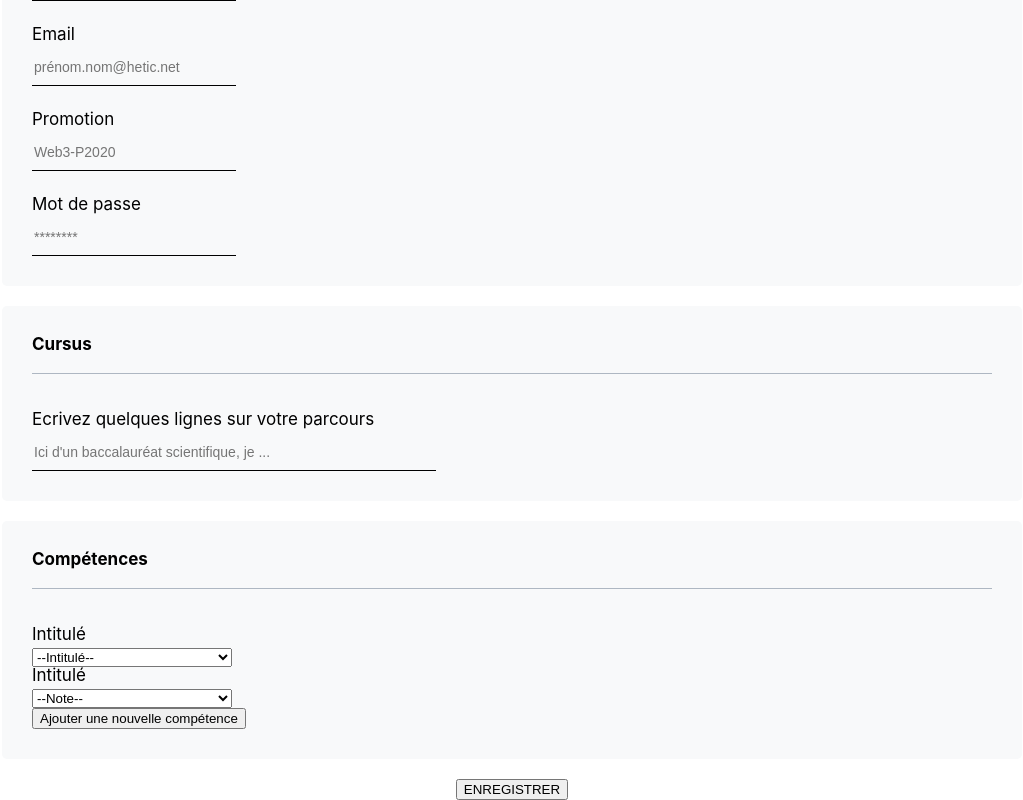
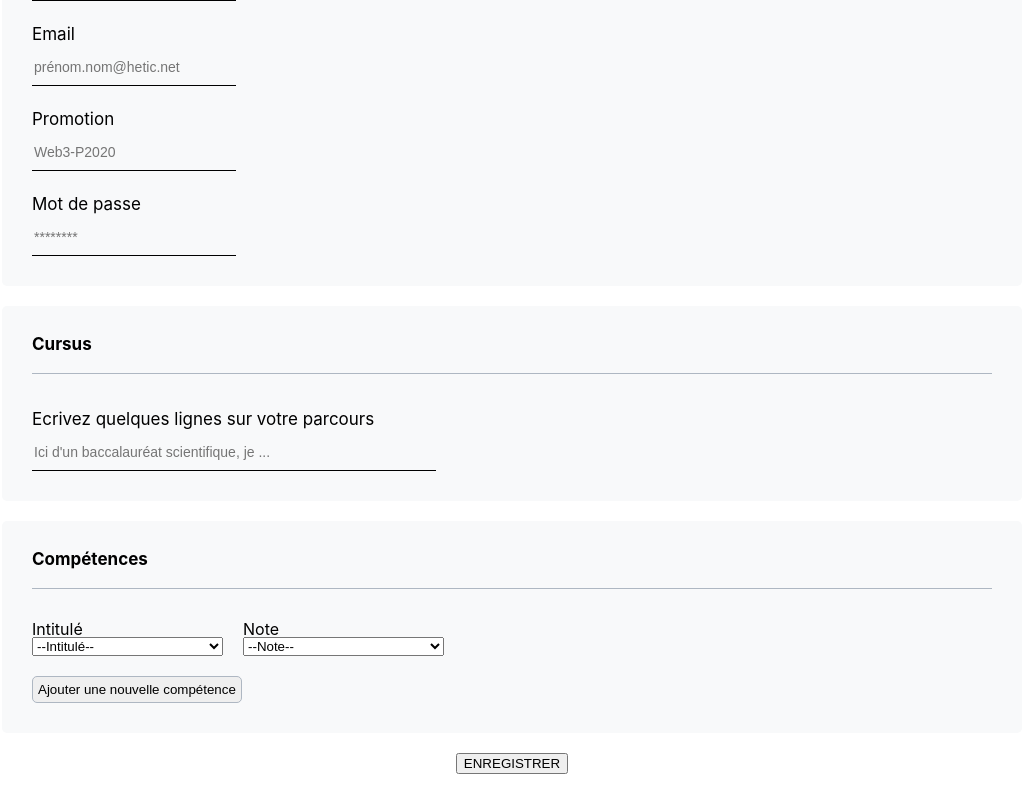
Before and after one commit to hichemamb/react-challenge-191026, a React (Create React App) app: page / in a window 1280 px wide. Shown: the part 483-1283 px from the top of the page, without its empty margins (128-1151 px from the left). After the commit the page ends 1257 px from the top, so only its background shows below. Built offline with nearby package versions, Linux system fonts and the light colour scheme.

Commit message:
[RC](feat): Register skill part css

```diff
--- a/src/components/Register/Register.js
+++ b/src/components/Register/Register.js
@@ -53,7 +53,7 @@ const Register = () => {
                      <Select skillValue={element.skill} markValue={element.mark} onChangeValue={onChangeWithIndex(index)} width="200px"/>
                   </div>
                )}
-               <button onClick={onAddSkill}>Ajouter une nouvelle compétence</button>
+               <button className="register-skills__button" onClick={onAddSkill}>Ajouter une nouvelle compétence</button>
             </Card>
             <button onClick={onRegister}>ENREGISTRER</button>
          </div>
--- a/src/components/Register/Register.scss
+++ b/src/components/Register/Register.scss
@@ -1,7 +1,19 @@
+@import '../_shared/style/variables';
+
 .register {
   display:flex;
   flex-direction: column;
   align-items: center;
   justify-content: center;
   padding-top: 50px;
+
+  &-skills {
+    &__button {
+      margin-top: 20px;
+      border : 1px solid $mediumGray;
+      color: $black;
+      padding: 5px;
+      border-radius: 5px;
+    }
+  }
 }
--- a/src/components/_shared/ButtonBack/ButtonBack.scss
+++ b/src/components/_shared/ButtonBack/ButtonBack.scss
@@ -1,4 +1,4 @@
-@import "../style//variables.scss";
+@import '../style/variables';
 
 a {
     width: 400px;
--- a/src/components/_shared/Select/Select.js
+++ b/src/components/_shared/Select/Select.js
@@ -4,8 +4,9 @@ import './Select.scss';
 const Select = ({skillValue, markValue, width, onChangeValue}) => {
 
    return (
-      <div className="input" style={{width: `${width}`}}>
-         <label className="input-label">Intitulé</label>
+      <div className="select" style={{width: `${width}`}}>
+         <div className="select-item">
+            <label className="select-label">Intitulé</label>
             <select name="skill" value={skillValue} onChange={onChangeValue}>
                <option>--Intitulé--</option>
                <option>Programmation côté client</option>
@@ -14,7 +15,9 @@ const Select = ({skillValue, markValue, width, onChangeValue}) => {
                <option>UX</option>
                <option>Gestion de projet</option>
             </select>
-         <label className="input-label">Intitulé</label>
+         </div>
+         <div className="select-item">
+            <label className="select-label">Note</label>
             <select name="mark" value={markValue} onChange={onChangeValue}>
                <option>--Note--</option>
                <option>A : excellente maîtrise</option>
@@ -25,6 +28,7 @@ const Select = ({skillValue, markValue, width, onChangeValue}) => {
                <option>F : totalement inconnu</option>
             </select>
          </div>
+      </div>
    );
 };
 
--- a/src/components/_shared/Select/Select.scss
+++ b/src/components/_shared/Select/Select.scss
@@ -0,0 +1,12 @@
+@import '../style/variables';
+
+.select {
+  display:flex;
+  margin-top: 20px;
+  &-item {
+    margin-right: 20px;
+  }
+  &-label {
+    color: $black;
+  }
+}
```
Lines whose indentation alone changed are shown as unchanged.
